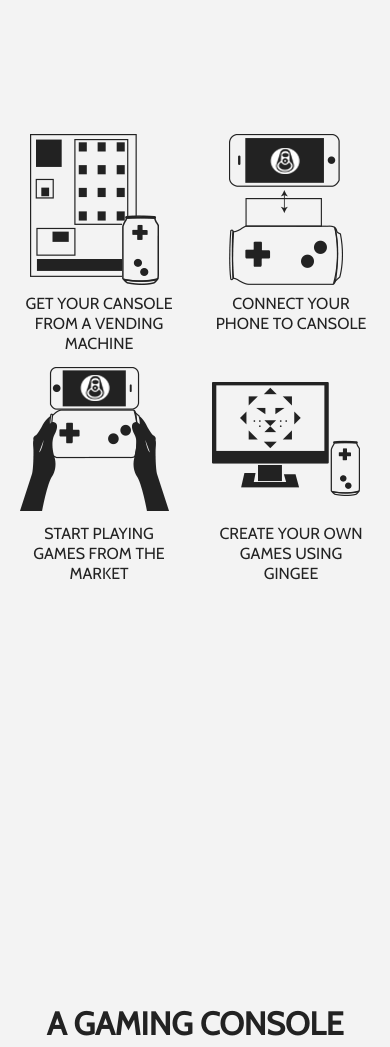
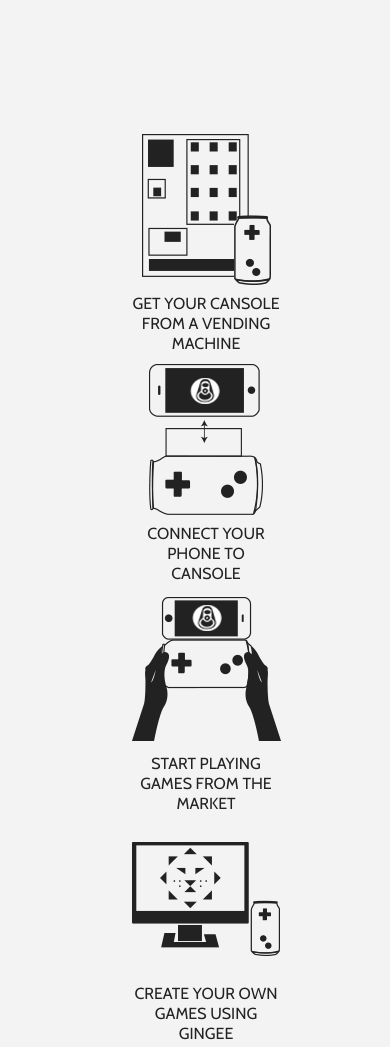
Before and after one commit to bbh-labs/coca-cola-cansole, a plain HTML site: page index.html in a window 390 px wide. Shown: the part 720-1767 px from the top of the page. Drawn offline with Linux system fonts and the light colour scheme.

Commit message:
Fixed Steps not centered on mobile display
Signed-off-by: Jacky Boen <aqiank@gmail.com>

```diff
--- a/css/index.css
+++ b/css/index.css
@@ -372,8 +372,8 @@
  *********/
 
 #steps {
-   max-width: 100%;
    overflow: auto;
+   margin: 0 auto;
 }
 
 .step {
@@ -921,7 +921,7 @@
     }
 
     #step-wrapper {
-        max-width: 384px;
+        max-width: 160px;
         min-height: 100%;
         height: auto;
         margin: 0 auto;
```
